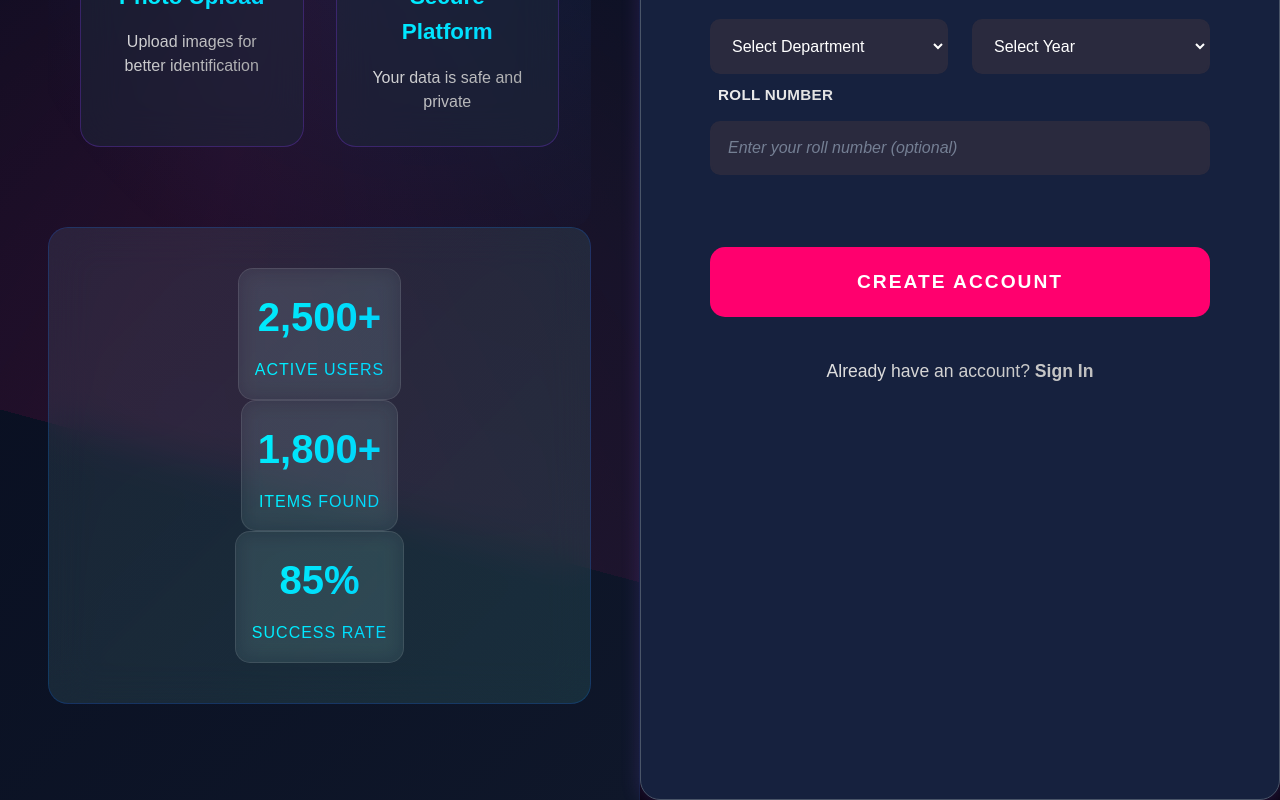
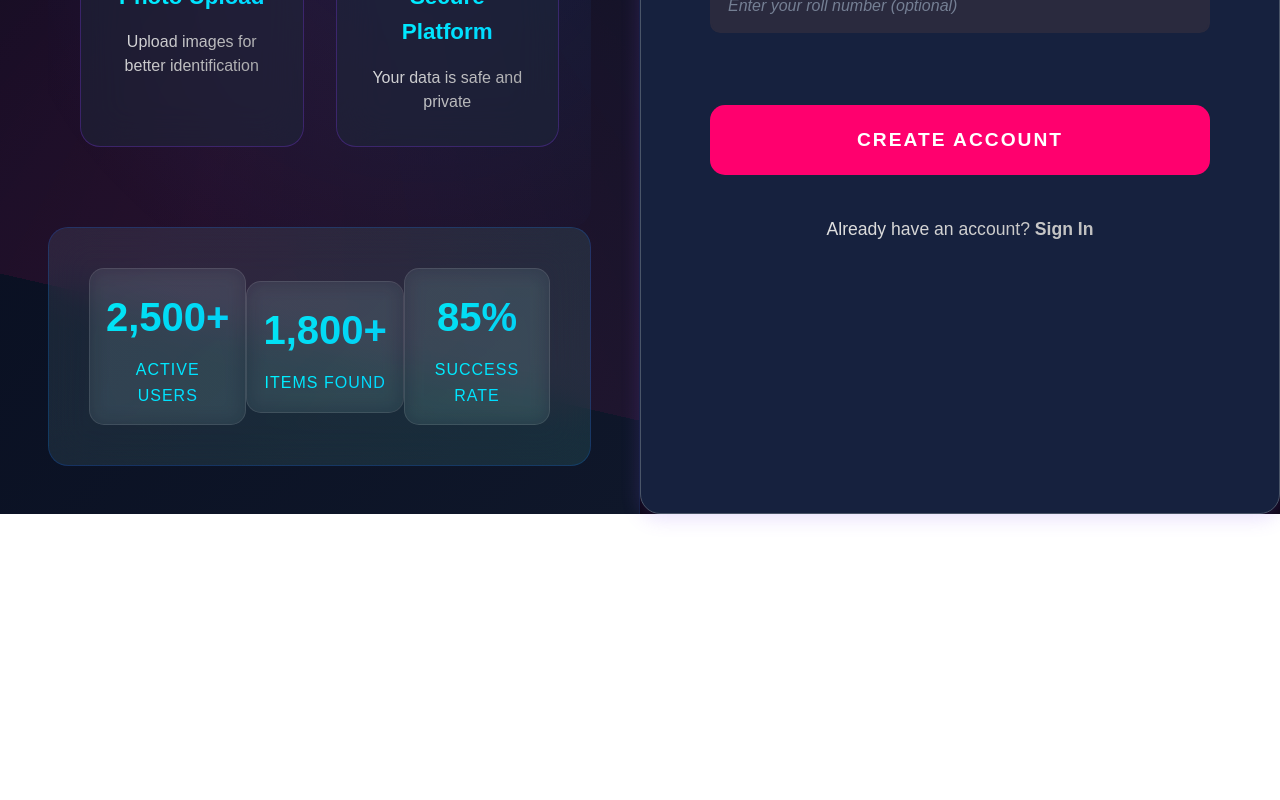
Before and after one commit to Pawan-Kumar-56/lostfound-frontend, a React (Vite) app: page /register in a window 1280 px wide. Shown: the part 1132-1932 px from the top of the page. After the commit the page ends 1646 px from the top, so only its background shows below. Built offline with nearby package versions, Linux system fonts and the light colour scheme.

Commit message:
Rename stats-section to stats-section1 to avoid class name conflicts

```diff
--- a/src/Register.css
+++ b/src/Register.css
@@ -226,7 +226,7 @@ body {
   font-weight: 500;
 }
 
-.stats-section {
+.stats-section1 {
   display: flex;
   justify-content: space-around;
   align-items: center;
@@ -240,7 +240,7 @@ body {
   overflow: hidden;
 }
 
-.stats-section::before {
+.stats-section1::before {
   content: '';
   position: absolute;
   top: 0;
--- a/src/Register.jsx
+++ b/src/Register.jsx
@@ -103,7 +103,7 @@ const Register = () => {
             </div>
           </div>
 
-          <div className="stats-section">
+          <div className="stats-section1">
             <div className="stat-item">
               <h4>2,500+</h4>
               <p>Active Users</p>
```
